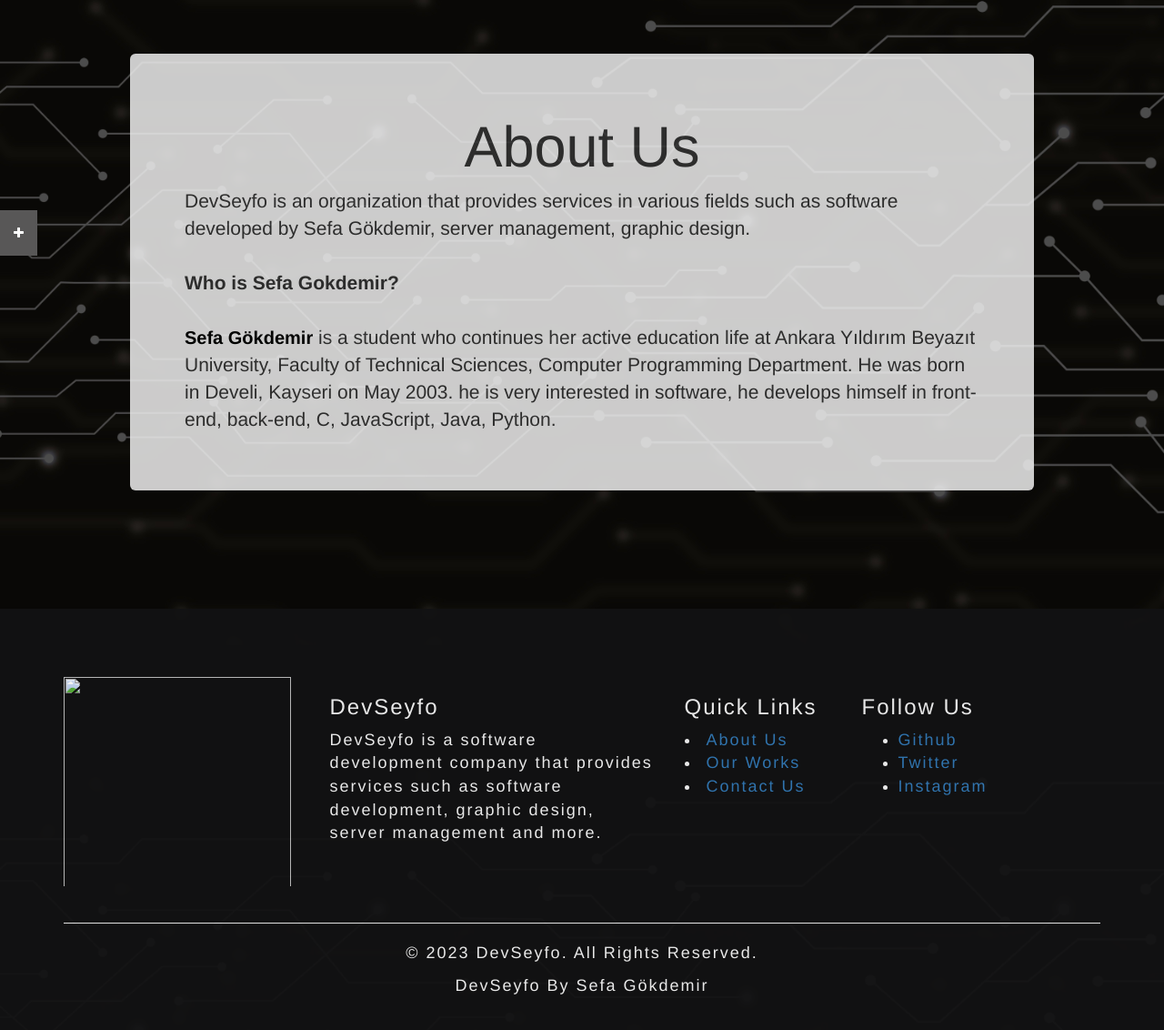
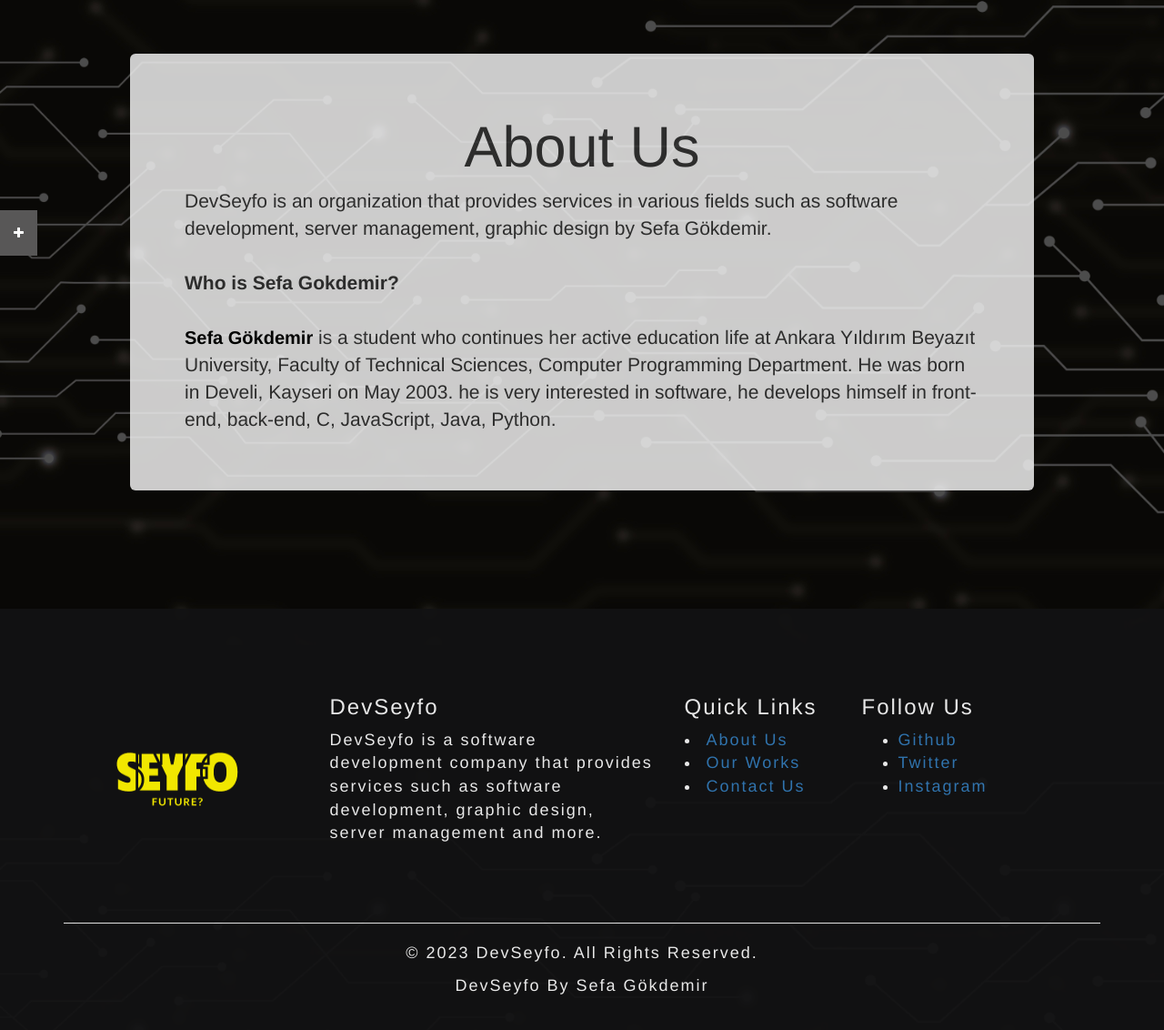
Before and after one commit to sefagkdmr/web-alpha-0.0.1, a plain HTML site: page en/aboutus.html in a window 1280 px wide. Shown: the part 144-1276 px from the top of the page at 91% size. Drawn offline with nearby package versions, Linux system fonts and the light colour scheme.

Commit message:
bugs fixed

```diff
--- a/en/aboutus.html
+++ b/en/aboutus.html
@@ -60,7 +60,7 @@
                 <div class="col-sm-12">
                     <div class="jumbotron">
                         <center><h1>About Us</h1></center>
-                        <p>DevSeyfo is an organization that provides services in various fields such as software developed by Sefa Gökdemir, server management, graphic design.
+                        <p>DevSeyfo is an organization that provides services in various fields such as software development, server management, graphic design by Sefa Gökdemir.
                           <br><br>
                           <strong>Who is Sefa Gokdemir?</strong>
                           <br><br>
@@ -88,7 +88,7 @@
             <div class="container">
               <div class="row">
                 <div class="col-md-3">
-                  <img style="width: 250px; height: 250px; padding-bottom: 20px;"src="Other/Seyfo.png" alt="">
+                  <img style="width: 250px; height: 250px; padding-bottom: 20px;"src="../Other/Seyfo.png" alt="">
                 </div>
                 <div class="col-md-4">
                   <h3>DevSeyfo</h3>
```
Also changed, not shown: en/our-works.html (+1 -1 lines).
